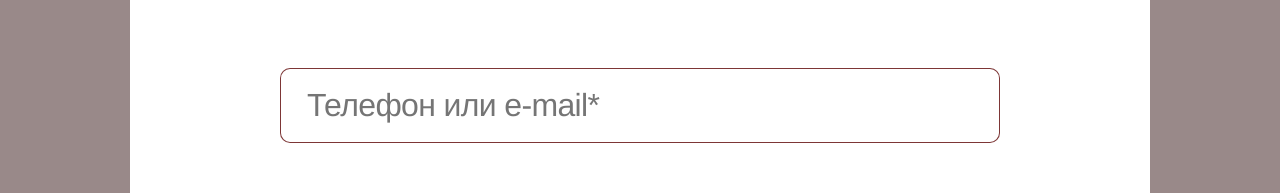
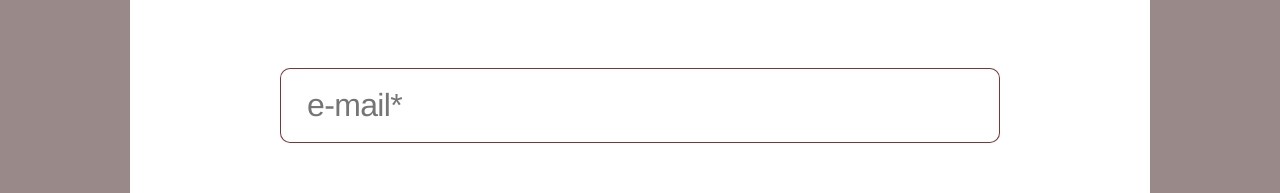
Before and after one commit to AshurovG/construction_company, a Vue app: page / in a window 1280 px wide. Both pictures are taken after a click on the button "Сделать заказ". Shown: the part 173-366 px from the top of the page. Built offline with nearby package versions, Linux system fonts and the light colour scheme.

Commit message:
add validation for order form

```diff
--- a/package.json
+++ b/package.json
@@ -8,13 +8,16 @@
     "lint": "vue-cli-service lint"
   },
   "dependencies": {
+    "@vuelidate/core": "^2.0.2",
+    "@vuelidate/validators": "^2.0.2",
     "axios": "^1.4.0",
     "body-parser": "^1.20.2",
     "core-js": "^3.8.3",
     "emailjs-com": "^3.2.0",
     "express": "^4.18.2",
     "nodemailer": "^6.9.3",
-    "vue": "^3.2.13"
+    "vue": "^3.2.13",
+    "vuelidate": "0.7.7"
   },
   "devDependencies": {
     "@babel/core": "^7.12.16",
--- a/src/components/orderForm.vue
+++ b/src/components/orderForm.vue
@@ -6,7 +6,7 @@
         src="../images/exit.png"
         @click="closeForm"
         >
-        <form class="order_form" @submit.prevent="sendEmail">
+        <form class="order_form" @submit.prevent="sendEmail" novalidate="true">
             <h1 class="form_title">ФЛОРДФАСД</h1>
             <input
             class="form_item"
@@ -14,17 +14,16 @@
             id="fio"
             name="fio"
             placeholder="ФИО*"
-            v-model="fio"
-            required
+            v-model.trim="state.form.fio"
             ><br>
+
             <input
             class="form_item"
-            type="text"
-            id="emailOrPhoneNumber"
-            name="emailOrPhoneNumber"
-            placeholder="Телефон или e-mail*"
-            v-model="emailOrPhoneNumber"
-            required
+            type="email"
+            id="email"
+            name="email"
+            placeholder="e-mail*"
+            v-model.trim="state.form.email"
             ><br>
             <textarea
             class="form_order_text"
@@ -32,8 +31,7 @@
             id="order"
             name="order"
             placeholder="Опишите заказ*"
-            v-model="order"
-            required
+            v-model.trim="state.form.order"
             ></textarea><br>
             <button class="btn_send_email" type="submit" value="Send">Сделать заказ</button>
         </form>
@@ -41,36 +39,82 @@
  </template>
 
 <script>
-    import emailjs from 'emailjs-com';
+    import { useVuelidate } from '@vuelidate/core'
+    import { required, email, minLength, maxLength } from '@vuelidate/validators'
+    import { reactive, computed, watch  } from 'vue'
+    // import emailjs from 'emailjs-com';
+
     export default {
-        data() {
+        setup() {
+            const state = reactive({
+                form: {
+                    fio: '',
+                    email: '',
+                    order: ''
+                },
+                minOrderTextLength: 10,
+                maxOrderTextLength: 500
+            })
+
+            const rules = computed(() => {
+                return {
+                    form: {
+                        fio: { required,
+                            checkFio(value) {
+                                const regex = /^([\u0400-\u04FF]+[\s]?){3}$/;
+                                const matches = value.match(regex);
+                                return matches !== null;
+                            }
+                        },
+                        email: { required, email },
+                        order: {
+                            required,
+                            minLength: minLength(state.minOrderTextLength),
+                            maxLength: maxLength(state.maxOrderTextLength)
+                        }
+                    }
+                }
+            })
+            // Отслеживаем изменения в поле fio
+            watch(() => state.form.fio, (newValue) => {
+                rules.value.form.fio.checkFio(newValue)
+            })
+            const v$ = useVuelidate(rules, state)
+
             return {
-                fio: '',
-                emailOrPhoneNumber: '',
-                order: ''
-            };
+                state,
+                v$
+            }
         },
         methods: {
-            sendEmail(e) {
-                try {
-                    emailjs.sendForm('service_8dbscaj', 'template_9v0h7qn', e.target,
-                    'Yr8QuQUIlXompjRBo', {
-                    fio: this.fio,
-                    emailOrPhoneNumber: this.emailOrPhoneNumber,
-                    order: this.order
-                    })
+            sendEmail() {
+                this.v$.$validate()
+                console.log(this.v$)
+                if (!this.v$.$error){
+                    alert(('success'))
+                } else {
+                    alert(('error'))
+                }
 
-                } catch(error) {
-                    console.log({error})
-                }
-                this.fio = ''
-                this.emailOrPhoneNumber = ''
-                this.order = ''
+                // try {
+                //     emailjs.sendForm('service_8dbscaj', 'template_9v0h7qn', e.target,
+                //     'Yr8QuQUIlXompjRBo', {
+                //     fio: this.form.fio,
+                //     email: this.form.email,
+                //     order: this.form.order
+                //     })
+
+                // } catch(error) {
+                //     console.log({error})
+                // }
+                // this.form.fio = ''
+                // this.form.email = ''
+                // this.form.order = ''
             },
             closeForm() {
                 this.$emit('closeForm')
             }
-        }
+        },
   }
 </script>
 
```
Also changed, not shown: 1 other file (tests, documents, lock files or other folders).
